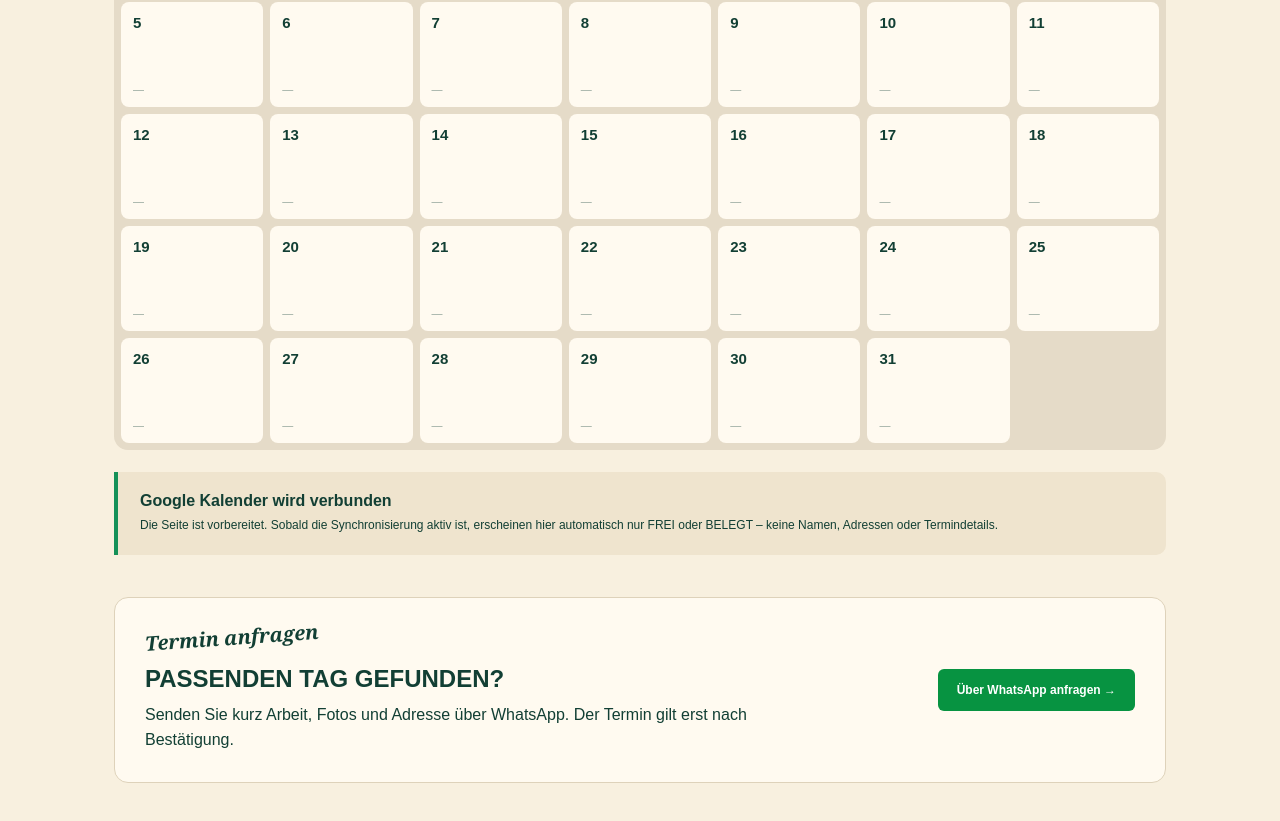
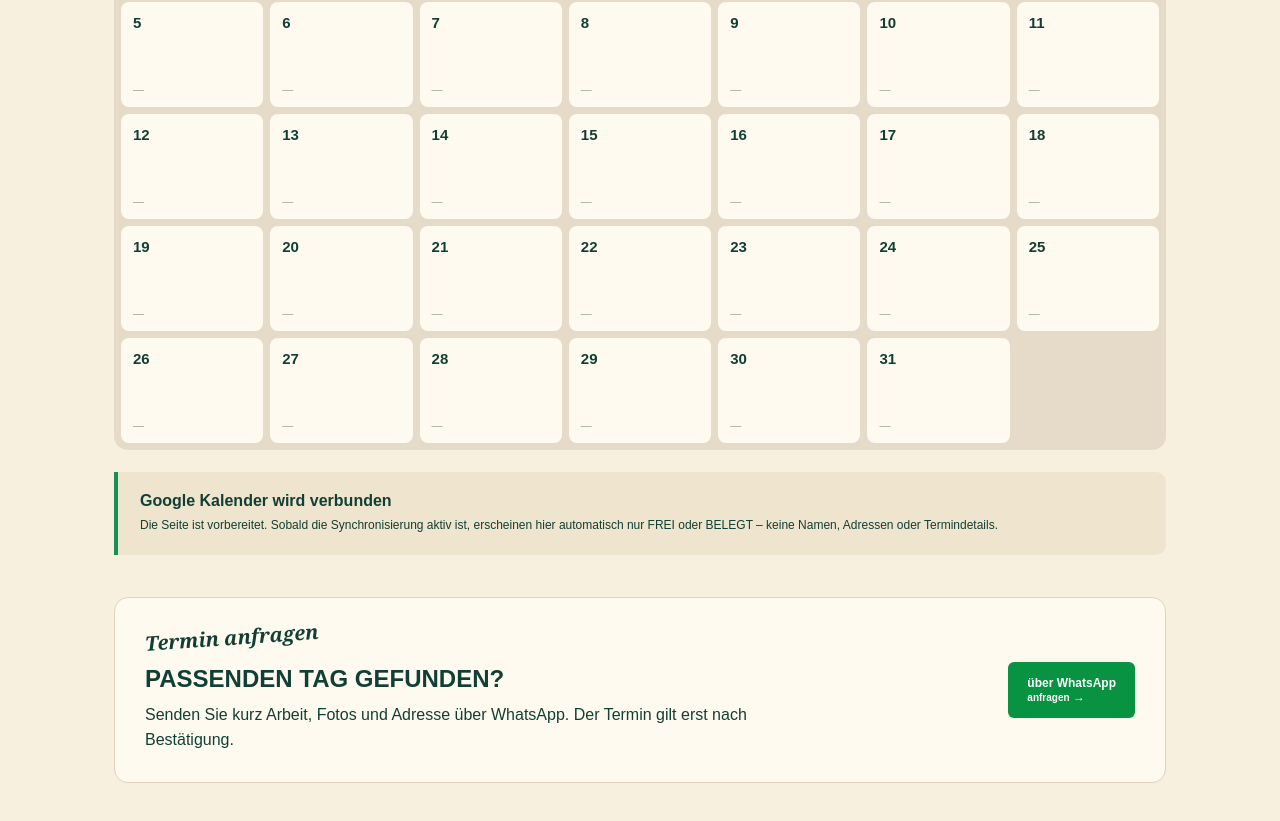
Before and after one commit to ch-ua/vershnyk-com, a Next.js app: page /kalender in a window 1280 px wide. Shown: the part 702-1523 px from the top of the page. Built offline with nearby package versions, Linux system fonts and the light colour scheme.

Commit message:
Make calendar WhatsApp CTA two-line

```diff
--- a/src/app/kalender/page.tsx
+++ b/src/app/kalender/page.tsx
@@ -23,7 +23,7 @@ export default function Kalender(){
     {days.map(d=><div className="calendarDay" key={d}><strong>{d}</strong><span className="pending">—</span></div>)}
    </div>
    <div className="calendarNotice"><b>Google Kalender wird verbunden</b><p>Die Seite ist vorbereitet. Sobald die Synchronisierung aktiv ist, erscheinen hier automatisch nur FREI oder BELEGT – keine Namen, Adressen oder Termindetails.</p></div>
-   <div className="calendarCta"><div><p className="hand">Termin anfragen</p><h2>PASSENDEN TAG GEFUNDEN?</h2><p>Senden Sie kurz Arbeit, Fotos und Adresse über WhatsApp. Der Termin gilt erst nach Bestätigung.</p></div><a className="heroWa" href={site.whatsapp}>Über WhatsApp anfragen →</a></div>
+   <div className="calendarCta"><div><p className="hand">Termin anfragen</p><h2>PASSENDEN TAG GEFUNDEN?</h2><p>Senden Sie kurz Arbeit, Fotos und Adresse über WhatsApp. Der Termin gilt erst nach Bestätigung.</p></div><a className="heroWa calendarWa" href={site.whatsapp}><span>über WhatsApp<br/><small>anfragen</small></span> →</a></div>
   </section>
  </main>
 }
```
